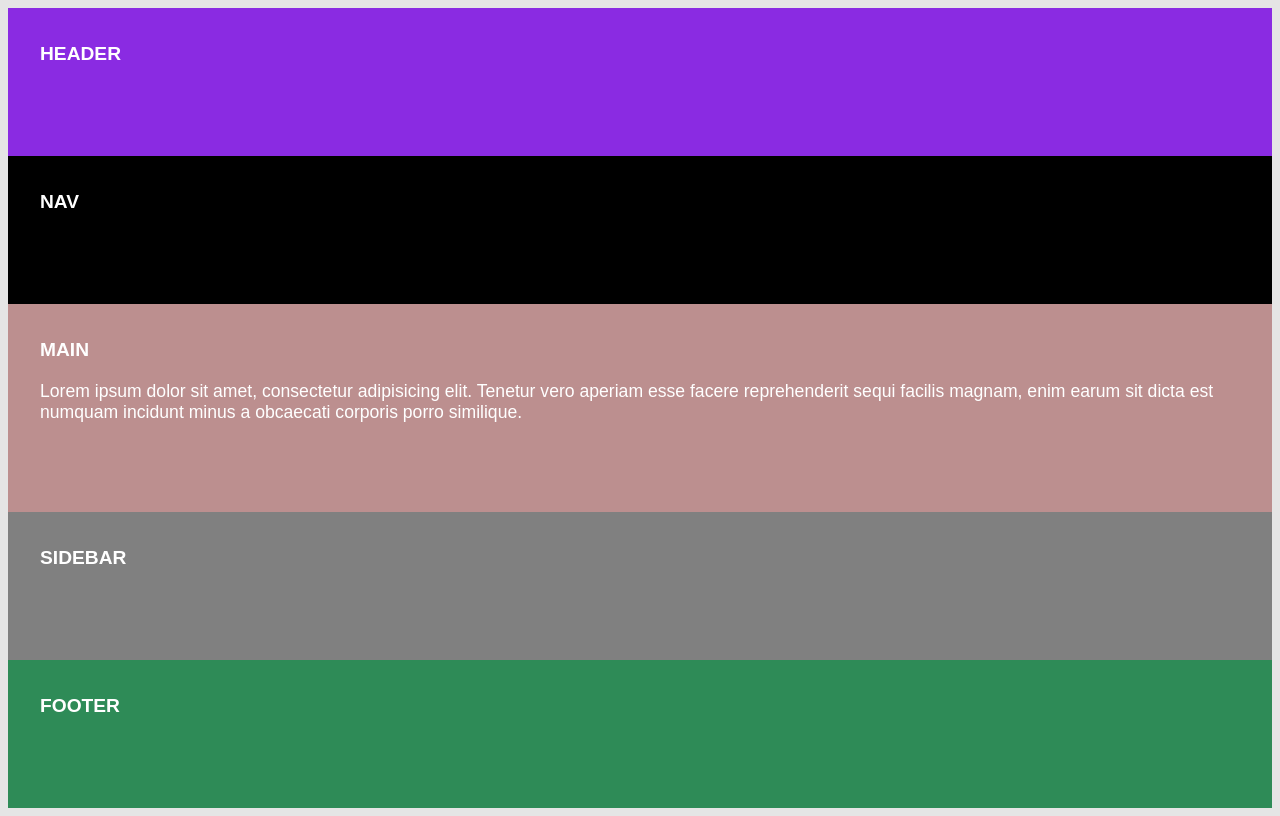
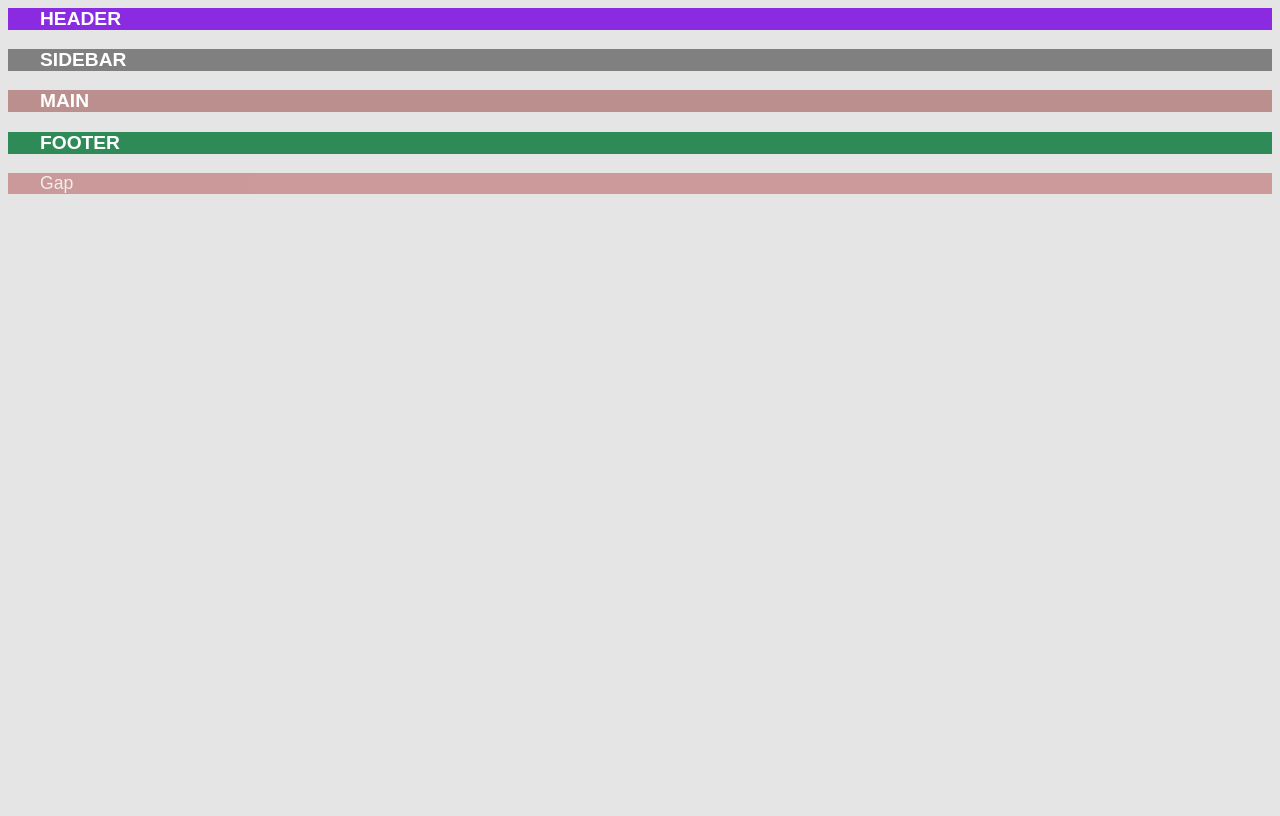
Before and after one commit to GuilleBlois/EscuelaIT, a plain HTML site: page grid4/index.html in a window 1280 px wide. Drawn offline with Linux system fonts and the light colour scheme.

Commit message:
Parte 3 de clase 3 Grid

```diff
--- a/grid4/dest/style.css
+++ b/grid4/dest/style.css
@@ -1 +1 @@
-body{background-color:rgba(0,0,0,.1);color:#fff;font:1.1rem sans-serif}.title{font-size:1.2rem;font-weight:700;text-transform:uppercase}.grid{display:grid;min-height:100vh}.grid-item{padding:1rem 2rem}.header{background-color:#8a2be2}.nav{background-color:#000}.main{background-color:#bc8f8f}.sidebar{background-color:grey}.footer{background-color:#2e8b57}
+body{background-color:rgba(0,0,0,.1);color:#fff;font:1.1rem sans-serif}.title{font-size:1.2rem;font-weight:700;text-transform:uppercase}.grid-item{padding:0 2rem}.header{background-color:#8a2be2}.nav{background-color:#000}.main{background-color:#bc8f8f}.sidebar{background-color:grey}.footer{background-color:#2e8b57}.gap{background-color:brown;opacity:.4}
--- a/grid4/index.html
+++ b/grid4/index.html
@@ -3,14 +3,28 @@
         <link type="text/css" rel="stylesheet" href="dest/style.css" />
     </head>
     <body>
-        <div class="grid">
+        <!-- <div class="grid">
             <header class="grid-item header"><p class="title">Header</p></header>
             <nav class="grid-item nav"><p class="title">Nav</p></nav>
             <main class="grid-item main"><p class="title">Main</p>
-                <p>Lorem ipsum dolor sit amet, consectetur adipisicing elit. Tenetur vero aperiam esse facere reprehenderit sequi facilis magnam, enim earum sit dicta est numquam incidunt minus a obcaecati corporis porro similique.</p>
+                <p>
+                Lorem ipsum dolor sit amet, consectetur adipisicing elit. Tenetur vero aperiam esse facere reprehenderit sequi facilis magnam, enim earum sit dicta est numquam incidunt minus a obcaecati corporis porro similique.
+                Lorem ipsum dolor sit amet consectetur adipisicing elit. Ad, sapiente aperiam. Magnam et provident aspernatur eveniet, hic ullam explicabo obcaecati dolorem accusantium quis minima, voluptatem modi aliquam fugiat? Fugit, quod!
+                Lorem ipsum, dolor sit amet consectetur adipisicing elit. Pariatur voluptates error eaque in ipsum doloribus est nesciunt a totam nihil facere, sunt, ut mollitia alias debitis saepe similique excepturi dignissimos!
+                </p>
+                <p>
+                Lorem ipsum dolor sit, amet consectetur adipisicing elit. Consequuntur ad praesentium sint provident maiores perferendis perspiciatis corporis officiis veritatis error, eaque ipsa minima temporibus, ipsam nisi! Quos laboriosam quam optio!
+                </p>
             </main>
             <aside class="grid-item sidebar"><p class="title">Sidebar</p></aside>
             <footer class="grid-item footer"><p class="title">Footer</p></footer>
-        </div>
+        </div> -->
+        <div class="grid">
+                <header class="grid-item header"><p class="title">Header</p></header>
+                <aside class="grid-item sidebar"><p class="title">Sidebar</p></aside>
+                <main class="grid-item main"><p class="title">Main</p></main>
+                <footer class="grid-item footer"><p class="title">Footer</p></footer>
+                <div class="grid-item gap">Gap</div>
+            </div>
     </body>
 </html>
--- a/grid4/src/style.css
+++ b/grid4/src/style.css
@@ -8,12 +8,30 @@ body {
     font-weight: bold;
     text-transform: uppercase;
 }
-.grid {
+/* Parte 1 */
+/* .grid {
     display: grid;
     min-height:  100vh;
-}
+    grid-template-rows: repeat(2, 4rem) 1fr repeat(2, 4rem);
+} */
+/* Parte 2 */
+/* .grid {
+    display: grid;
+    min-height:  100vh;
+    grid-gap: .5rem;
+    grid-template-columns: 200px 1fr;
+    grid-template-rows: 4rem 1fr 4rem;
+    grid-template-areas:
+    "header header"
+    "sidebar main"
+    "footer footer";
+} */
+/* Parte 3 */
+
+
+
 .grid-item {
-    padding: 1rem 2rem;
+    padding: 0rem 2rem;
 }
 .header {
     background-color: blueviolet;
@@ -30,3 +48,78 @@ body {
 .footer {
     background-color: seagreen;
 }
+.gap {
+    background-color: brown;
+    opacity: 0.4;
+}
+/* Parte 2 */
+/* .header {
+    grid-area: header;
+}
+.sidebar {
+    grid-area: sidebar;
+}
+.main {
+    grid-area: main;
+}
+.footer {
+    grid-area: footer;
+}
+.gap {
+    grid-row: header-end/footer-start;
+    grid-column: sidebar-start/main-end;
+} */
+/* Al definir areas se crean nombres de liens automaticamente */
+
+/* Parte 1 */
+/* @media screen and (min-width: 650px){
+    .grid {
+        grid-template-rows: 4rem 1fr repeat(2, 4rem);
+        grid-template-areas:
+            "header header"
+            "nav main"
+            "sidebar sidebar"
+            "footer footer";
+            grid-template-columns: minmax(200px, 15%) 1fr;
+    }
+    .header {
+        grid-area: header;
+    }
+    .nav {
+        grid-area: nav;
+    }
+    .main {
+        grid-area: main;
+    }
+    .sidebar {
+        grid-area: sidebar;
+    }
+    .footer {
+        grid-area: footer;
+    }
+}
+@media screen and (min-width: 850px){
+    .grid {
+        grid-template-rows: 4rem 1fr 4rem;
+        grid-template-columns: minmax(200px, 15%) 1fr minmax(200px, 15%);
+        grid-template-areas:
+            "header header header"
+            "nav main sidebar"
+            "footer footer footer";
+    }
+    .header {
+        grid-area: header;
+    }
+    .nav {
+        grid-area: nav;
+    }
+    .main {
+        grid-area: main;
+    }
+    .sidebar {
+        grid-area: sidebar;
+    }
+    .footer {
+        grid-area: footer;
+    }
+} */
```
